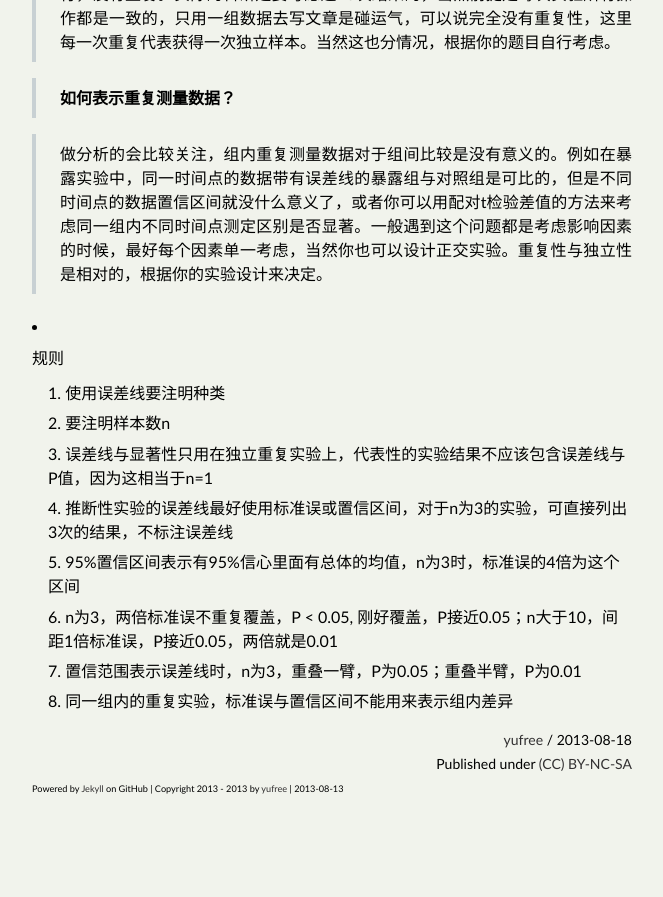
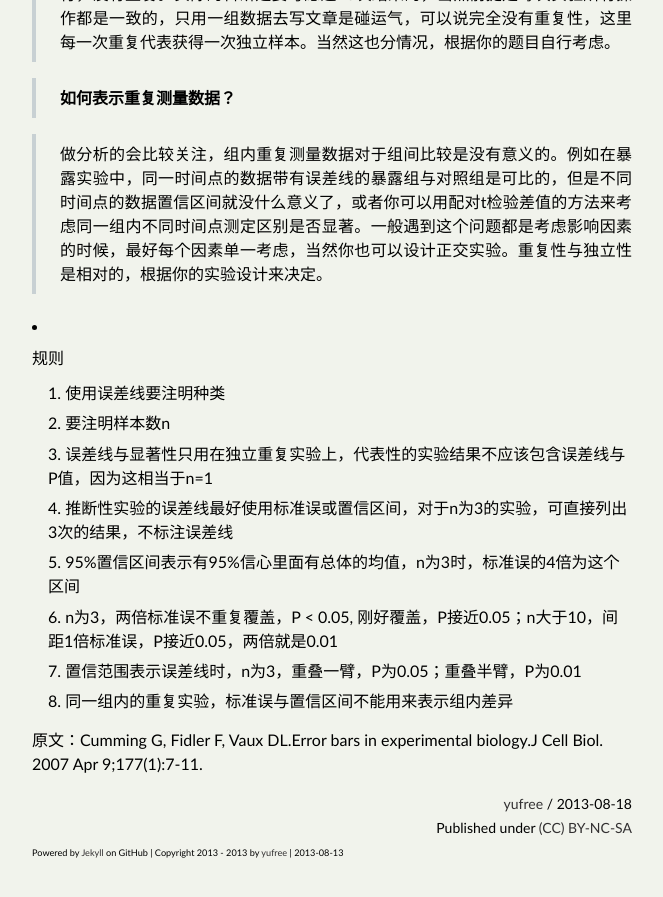
Before and after one commit to yufree/blogcn, a Jekyll site: the page built from _posts/2013-08-18-error-bar.md, in a window 1280 px wide and 900 px high, scrolled down 2709 px. Shown: the top 897 px of the window, without its empty margins (308-971 px from the left). Built offline with Jekyll 4.4.1, drawn with Linux system fonts in a browser that asks for light colours; some web fonts are replaced; formulas are drawn with MathJax 3; comment, search, counter and statistics services are not loaded; before the commit the page ends 3545 px from its top, so only the background shows below that.

Commit message:
加入原文链接

```diff
--- a/_posts/2013-08-18-error-bar.md
+++ b/_posts/2013-08-18-error-bar.md
@@ -64,3 +64,5 @@
     6. n为3，两倍标准误不重复覆盖，P < 0.05, 刚好覆盖，P接近0.05；n大于10，间距1倍标准误，P接近0.05，两倍就是0.01
     7. 置信范围表示误差线时，n为3，重叠一臂，P为0.05；重叠半臂，P为0.01
     8. 同一组内的重复实验，标准误与置信区间不能用来表示组内差异
+
+原文：Cumming G, Fidler F, Vaux DL.Error bars in experimental biology.J Cell Biol. 2007 Apr 9;177(1):7-11.
```
